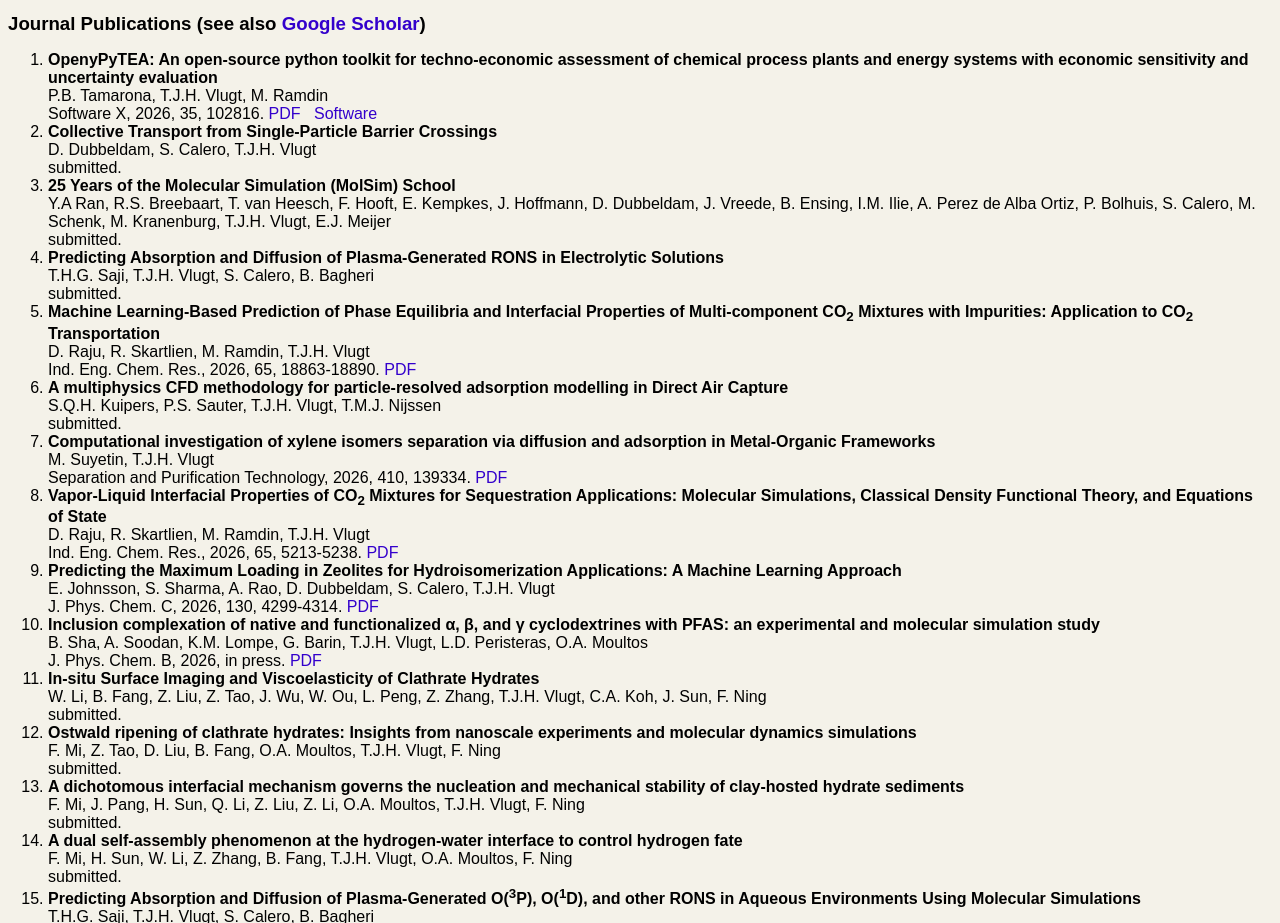
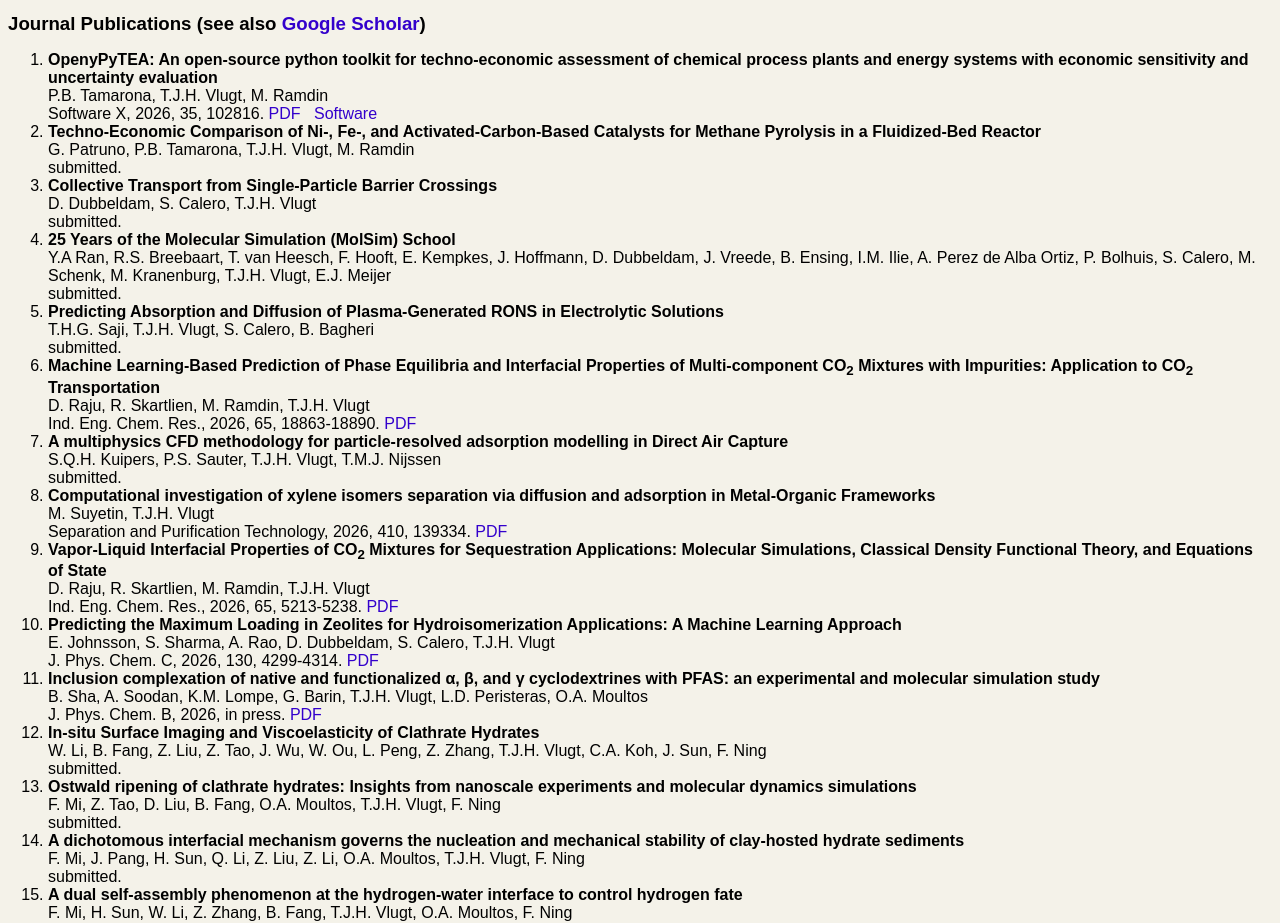
Before and after one commit to thijsvlugt/website, a plain HTML site: page pubs.html in a window 1280 px wide. Shown: the part 2149-3072 px from the top of the page. Drawn offline with Linux system fonts and the light colour scheme.

Commit message:
Update pubs.html

```diff
--- a/pubs.html
+++ b/pubs.html
@@ -270,6 +270,11 @@ T.J.H. Vlugt, M. Ramdin<BR>Software X, 2026, 35,
 102816. <a href="https://doi.org/10.1016/j.softx.2026.102816">PDF</a>
   &nbsp; <a href="https://github.com/pbtamarona/OpenPyTEA">Software</a>
 
+<LI><B>Techno-Economic Comparison of Ni-, Fe-, and
+Activated-Carbon-Based Catalysts for Methane Pyrolysis in a
+Fluidized-Bed Reactor</B><BR>G. Patruno, P.B. Tamarona, T.J.H. Vlugt,
+M. Ramdin<BR>submitted.
+
 <LI><B>Collective Transport from Single-Particle Barrier
     Crossings<BR></B>D. Dubbeldam, S. Calero,
     T.J.H. Vlugt<BR>submitted.
```
